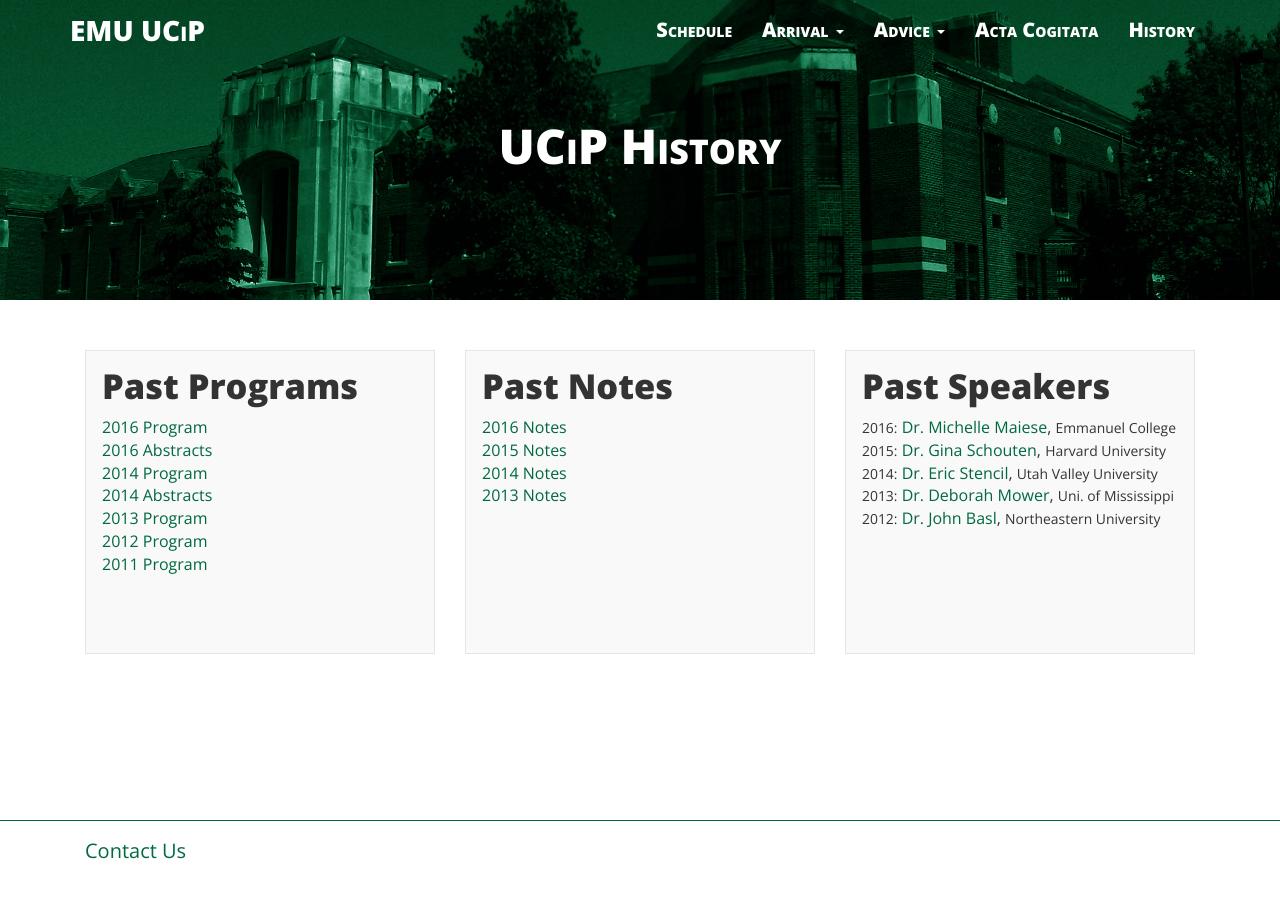
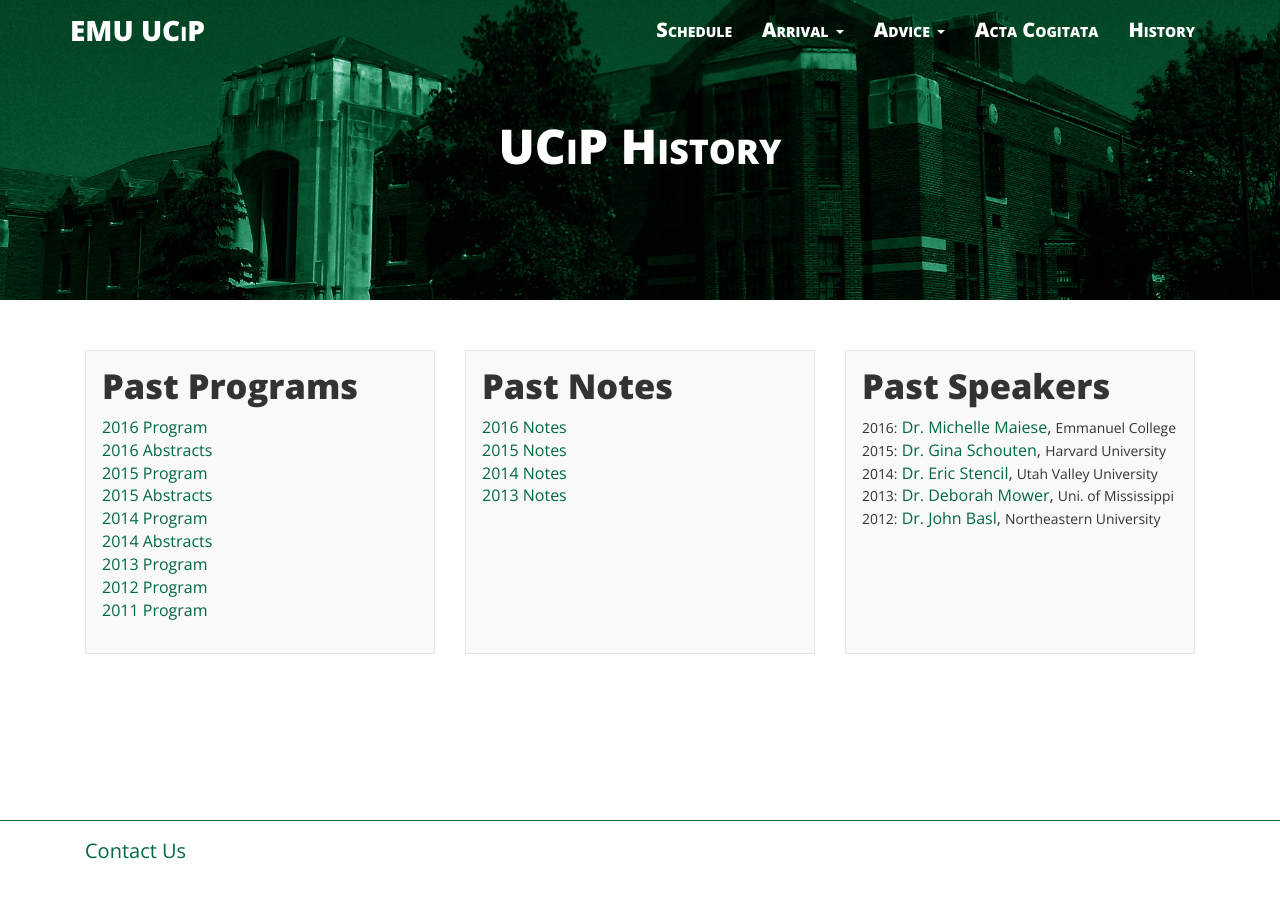
Before and after one commit to ucip/ucip.github.io, a Jekyll site: the page built from history.md, in a window 1280 px wide. Built offline with Jekyll 4.4.1, drawn with Linux system fonts in a browser that asks for light colours; nearby versions of some CDN libraries.

Commit message:
adding 2015 abstracts and program to history page

```diff
--- a/history.md
+++ b/history.md
@@ -12,7 +12,8 @@ permalink: /history/
       <ul class="post-list">
         <li><a href="{{ site.baseurl }}/docs/2016-program.pdf">2016 Program</a></li>
         <li><a href="{{ site.baseurl }}/docs/2016-abstracts.pdf">2016 Abstracts</a></li>
-        <!--<li><a href="{{ site.baseurl }}/docs/2015-program.pdf">2015 Program</a></li>-->
+        <li><a href="{{ site.baseurl }}/docs/2015-program.pdf">2015 Program</a></li>
+        <li><a href="{{ site.baseurl }}/docs/2015-abstracts.pdf">2015 Abstracts</a></li>
         <li><a href="{{ site.baseurl }}/docs/2014-program.pdf">2014 Program</a></li>
         <li><a href="{{ site.baseurl }}/docs/2014-abstracts.pdf">2014 Abstracts</a></li>
         <li><a href="{{ site.baseurl }}/docs/2013-program.pdf">2013 Program</a></li>
```
Also changed, not shown: 2 other files.
